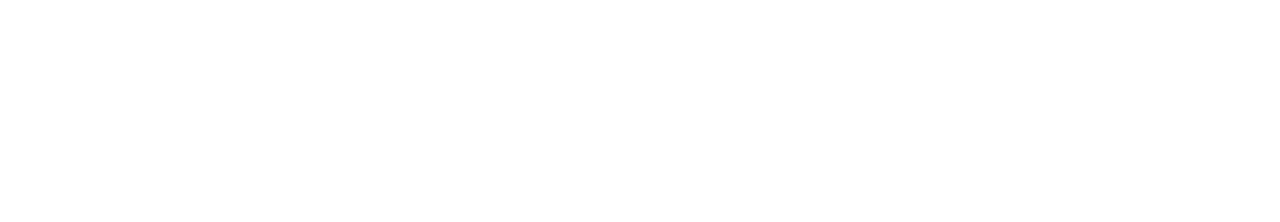
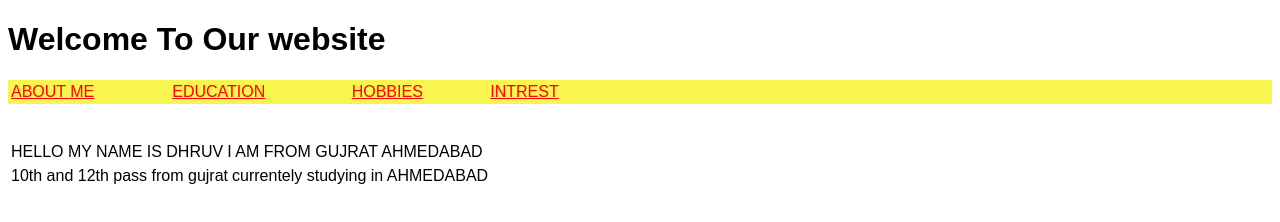
Before and after one commit to PatadiaDhruv/sample, a plain HTML site: page secound.html in a window 1280 px wide. Drawn offline with Linux system fonts and the light colour scheme.

Commit message:
style.css added

```diff
--- a/secound.html
+++ b/secound.html
@@ -0,0 +1,65 @@
+<!DOCTYPE html>
+<head>
+    <meta aria-described="log in page">
+    <title>ABOUT</title>
+
+    <style>
+    body {
+		background: white;
+		Font-family: Arial
+        }
+
+
+    </style>
+    <link rel="stylesheet" href="./style.css">
+
+
+</head>
+<body >
+    <header >
+        <h1 > Welcome To Our website</h1>
+        <nav style="background-color:rgb(248, 245, 81)">
+            <table align:left, width=50%>
+                <tr>
+                    <td><a href="#aboutme">ABOUT ME</a></td>
+                    <td><a href="#">EDUCATION</a></td>
+                    <td><a href="#">HOBBIES</a></td>
+                    <td><a href="#">INTREST</a></td>
+                    <td><a href="#"></a></td>
+                    <td><a href="#"></a></td>
+                    <td><a href="#"></a></td>
+
+                </tr>
+            </table>
+        </nav>
+    </header>
+
+    <br><br>
+
+    <section id="aboutme">
+      <table style=" border:2px , height=50px;">
+        <tr>
+            <td>HELLO MY NAME IS DHRUV</td>
+            <td>I AM FROM GUJRAT AHMEDABAD</td>
+            </tr>
+      </table>
+    </section>
+
+    <section id="education">
+        <table border:2px ,height:50px
+        >
+            <tr>
+                <td>10th and 12th pass from gujrat</td>
+                <td>currentely studying in AHMEDABAD</td>
+                </tr>
+          </table>
+      </section>
+
+
+    <footer>
+
+    </footer>
+
+
+</body>
+</html>
--- /dev/null
+++ b/style.css
@@ -0,0 +1,18 @@
+
+a:link {
+    color: #FF0000;
+  }
+
+
+  a:visited {
+    color: #00FF00;
+  }
+
+
+  a:hover {
+    color: #FF00FF;
+  }
+
+  a:active {
+    color: #0000FF;
+  }
```
Also changed, not shown: index.html (+1 -1 lines).
